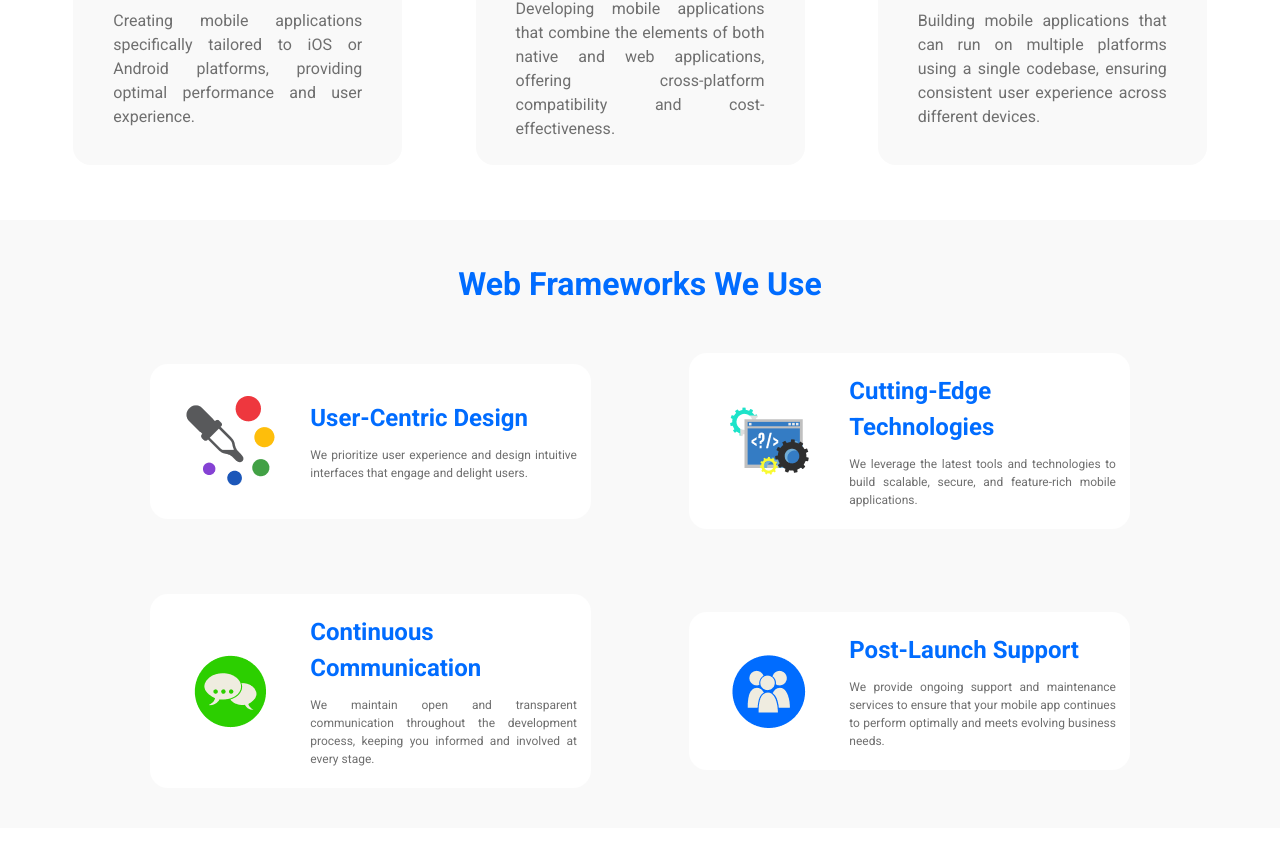
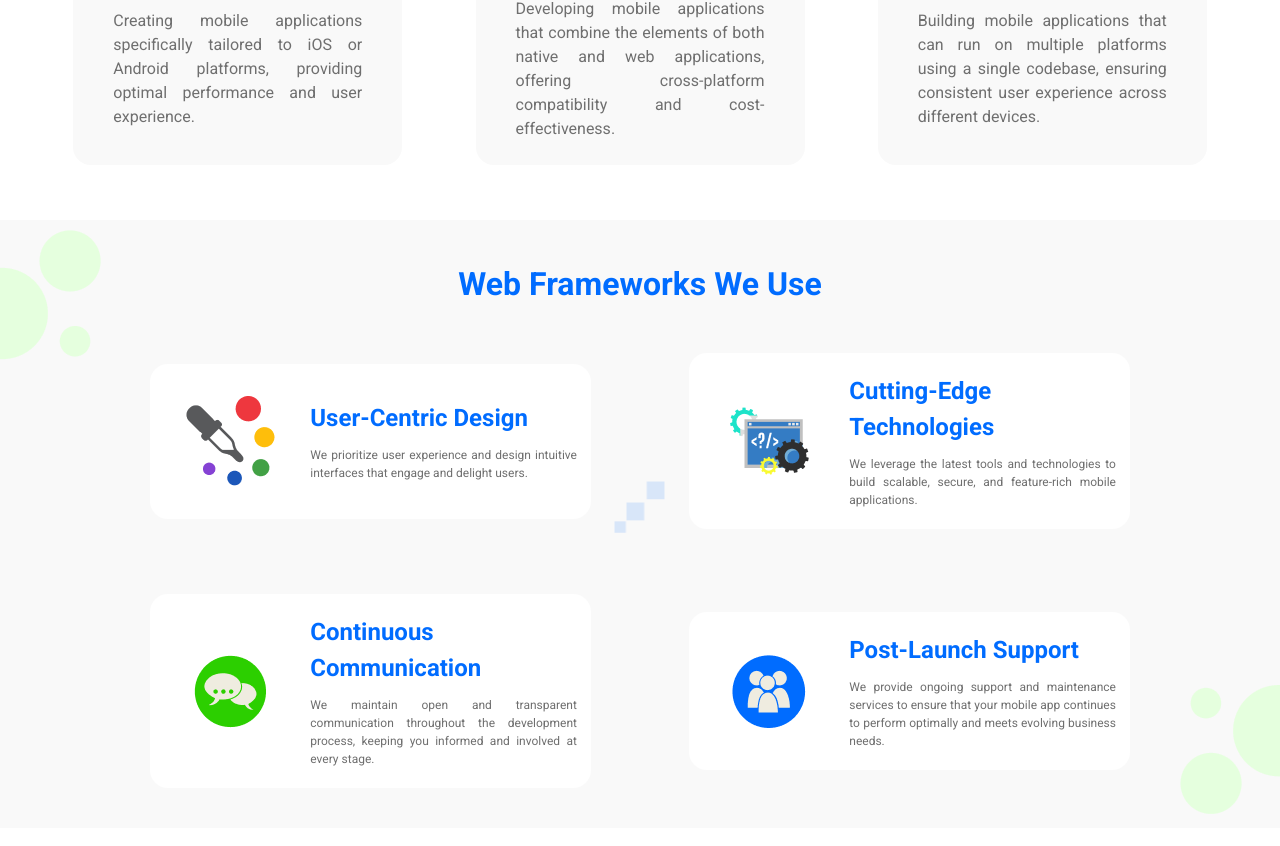
Before and after one commit to haileamlakwalelige/helder-tech, a React (Vite) app: page /mobile in a window 1280 px wide. Shown: the part 894-1740 px from the top of the page. Built offline with nearby package versions, Linux system fonts and the light colour scheme.

Commit message:
Section2: background icon added

```diff
--- a/src/components/reusables/Card2.tsx
+++ b/src/components/reusables/Card2.tsx
@@ -6,7 +6,7 @@ interface props {
 
 const Card2: React.FC<props> = (props) => {
   return (
-    <div className="lg:w-[100%] w-[80%] min-h-[155px] p-[20px] bg-white grid md:grid-cols-[30%_70%] sm:grid-cols-1 place-items-center rounded-[18px] gap-[20px]">
+    <div className="z-10 lg:w-[100%] w-[80%] min-h-[155px] p-[20px] bg-white grid md:grid-cols-[30%_70%] sm:grid-cols-1 place-items-center rounded-[18px] gap-[20px]">
       <img src={props.img} alt="" />
 
       <div className="w-[100%] text-center flex flex-col md:items-start items-center justify-center gap-[10px]">
--- a/src/components/reusables/Section2.tsx
+++ b/src/components/reusables/Section2.tsx
@@ -12,11 +12,38 @@ interface props {
 
 const ServiceSection2: React.FC<props> = (props) => {
   return (
-    <div className="w-screen min-h-[525px] bg-secondary mt-[35px] md:py-[40px] py-[30px] md:px-[150px]">
-        <h2 className="mb-[45px] text-[#006CFF] md:text-[32px] text-[20px] text-center font-[700]">Web Frameworks We Use</h2>
-      <div className="grid lg:grid-cols-2 md:grid-cols-1 place-items-center md:gap-x-[10%] lg:gap-y-[65px] gap-y-[30px]">
-        {props.data.map(item => <Card2 key={item.title} img={item.img} title={item.title} description={item.description} />)}
+    <div className="w-full overflow-hidden relative">
+      <div className="w-screen min-h-[525px] bg-secondary mt-[35px] md:py-[40px] py-[30px] md:px-[150px]">
+        <h2 className="mb-[45px] text-[#006CFF] md:text-[32px] text-[20px] text-center font-[700]">
+          Web Frameworks We Use
+        </h2>
+        <div className="grid lg:grid-cols-2 md:grid-cols-1 place-items-center md:gap-x-[10%] lg:gap-y-[65px] gap-y-[30px]">
+          {props.data.map((item) => (
+            <Card2
+              key={item.title}
+              img={item.img}
+              title={item.title}
+              description={item.description}
+            />
+          ))}
+        </div>
       </div>
+
+      <img
+          src="serviceDecoration1.png"
+          alt=""
+          className="z-0 absolute top-[5%] left-0 md:visible invisible"
+        />
+        <img
+          src="serviceDecoration2.png"
+          alt=""
+          className="z-0 absolute top-[50%] left-[50%] translate-x-[-50%] translate-y-[-50%]"
+        />
+        <img
+          src="serviceDecoration3.png"
+          alt=""
+          className="z-0 absolute bottom-0 right-0 md:visible invisible"
+        />
     </div>
   );
 };
--- a/src/components/service/software/SoftwareSection1.tsx
+++ b/src/components/service/software/SoftwareSection1.tsx
@@ -12,7 +12,7 @@ interface props {
 
 const SoftwareSection1: React.FC<props> = (props) => {
   return (
-    <div className="flex flex-col items-center justify-center">
+    <div className="z-10 flex flex-col items-center justify-center">
       <h2 className="mb-[35px] md:text-[32px] text-[25px] text-primary text-center font-[700]">
         Engagement Models
       </h2>
```
Also changed, not shown: src/pages/DigitalMarketing.tsx (+10 -2 lines).
